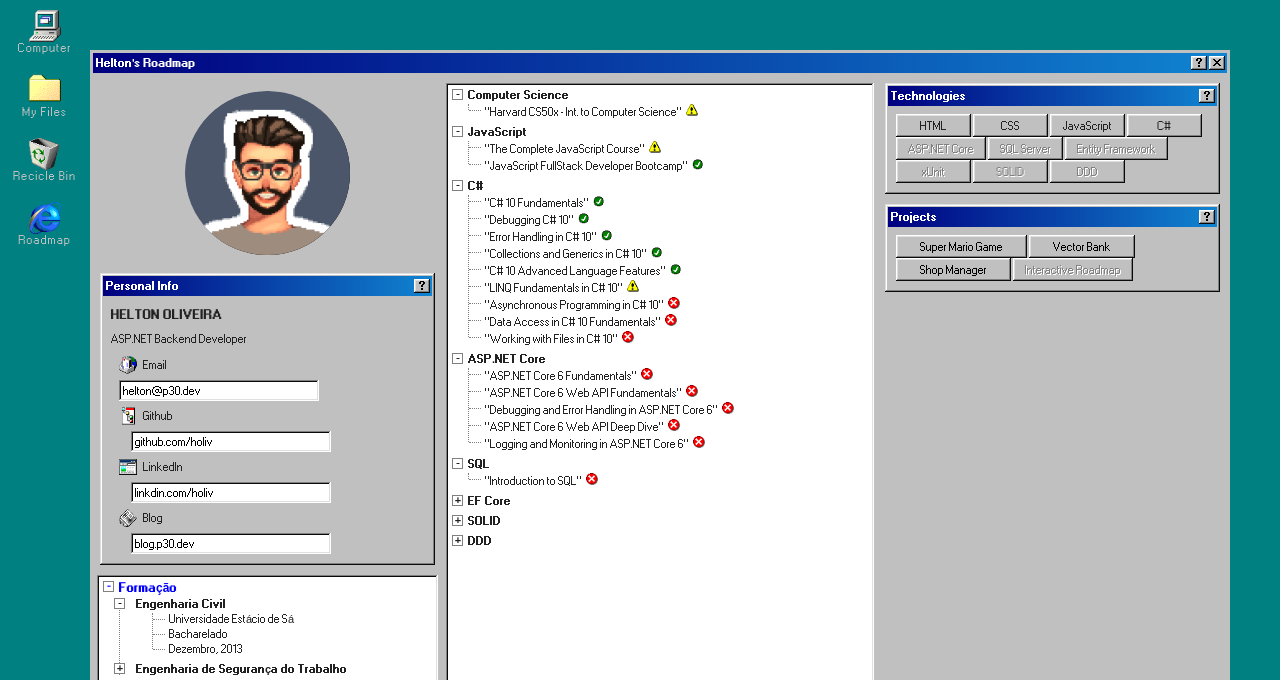
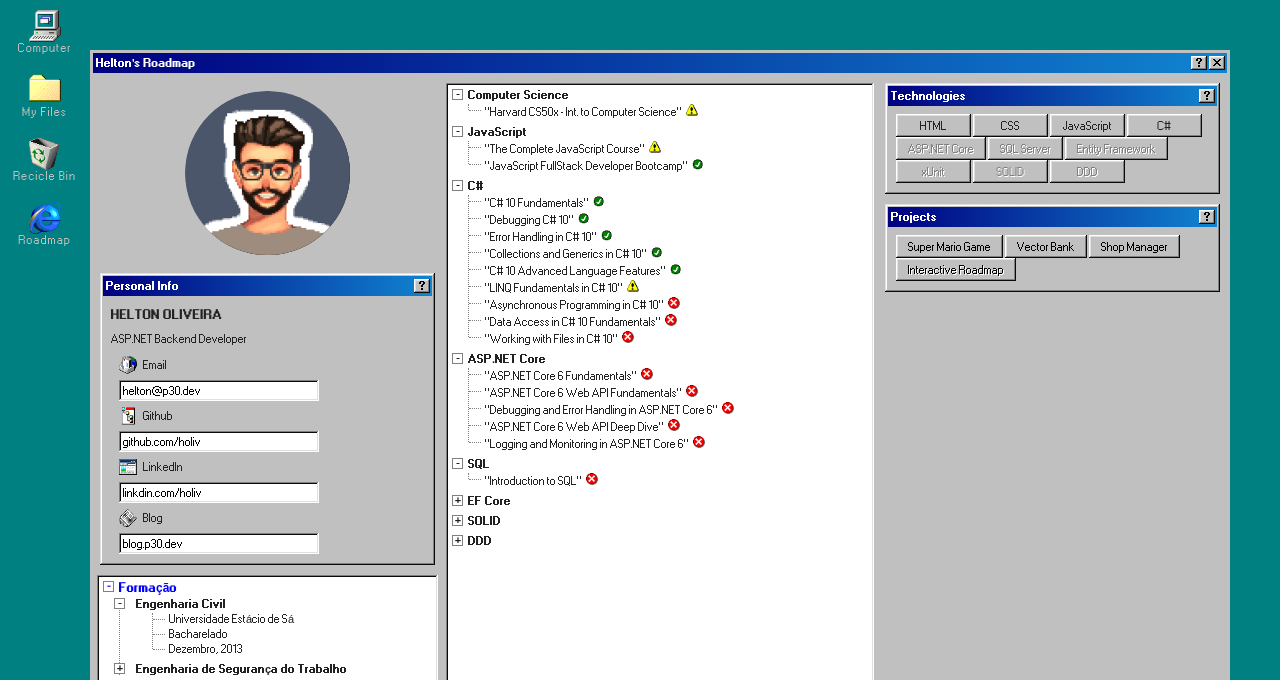
Before and after one commit to Holiv/interactive_roadmap, a website: page index.html in a window 1280 px wide. Shown: the top 680 px of the page. Drawn offline with nearby package versions, Linux system fonts and the light colour scheme; a web font is replaced by a local one.

Commit message:
small fix on css

```diff
--- a/src/css/style.css
+++ b/src/css/style.css
@@ -62,8 +62,13 @@
   z-index: 9999;
   height: 28px;
 }
-
-.window-body a{
+button{
+  cursor: pointer;
+}
+.project button{
+  padding: 0;
+}
+.project a, .project button:disabled{
   text-decoration: none;
   display: block;
   line-height: 1rem;
```
